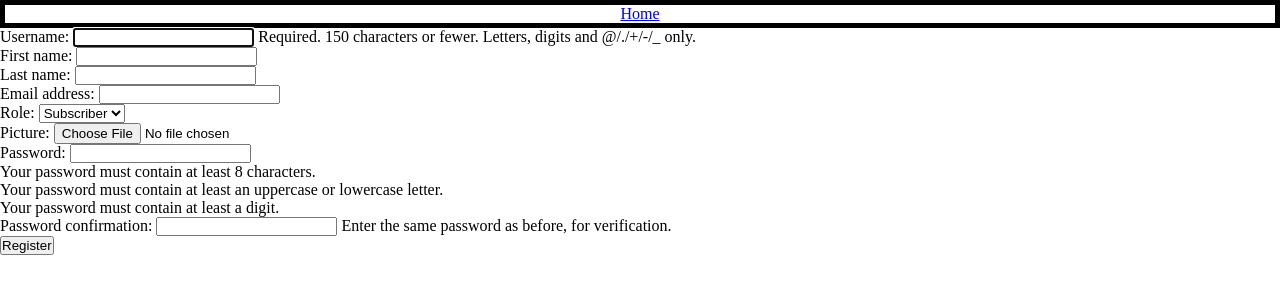
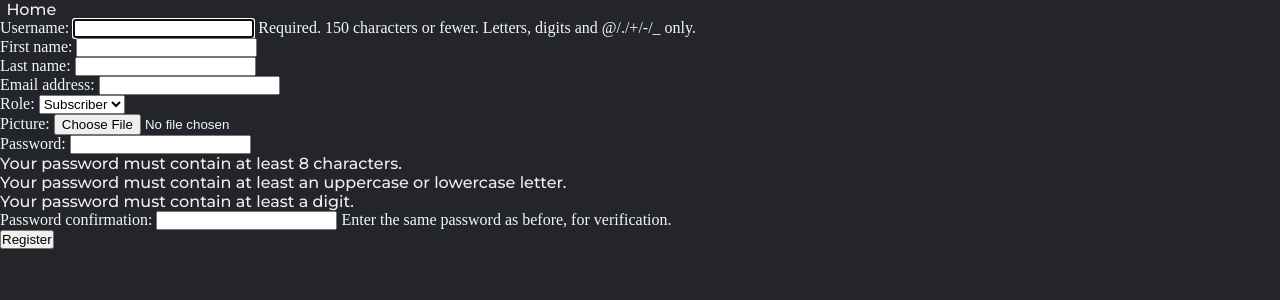
Before and after one commit to MagicRodri/fotoblog, a Django app: page /accounts/signup/ in a window 1280 px wide. Shown: the top 300 px of the page. Run offline with Django 4.2, Linux system fonts and the light colour scheme; parts of the project's set-up code (start-up, migrations or seed data) failed here and were passed over.

Commit message:
Stylised nav bar

```diff
--- a/static/base.css
+++ /dev/null
@@ -1,18 +0,0 @@
-html{
-    box-sizing: border-box;
-    margin: 0;
-    padding: 0;
-}
-
-*, *::after,*::before{
-    box-sizing: inherit;
-    margin: inherit;
-    padding: inherit;
-}
-
-nav ul {
-    border: 5px solid black;
-    list-style: none;
-    display: flex;
-    justify-content: space-around;
-}
--- /dev/null
+++ b/static/base/base.css
@@ -0,0 +1,42 @@
+@import url('https://fonts.googleapis.com/css2?family=Montserrat:wght@500&display=swap');
+
+html{
+    box-sizing: border-box;
+    margin: 0;
+    padding: 0;
+    background-color: #24252A;
+    color: aliceblue;
+}
+
+*, *::after,*::before{
+    box-sizing: inherit;
+    margin: inherit;
+    padding: inherit;
+}
+
+li , a {
+    text-decoration: none;
+    color: #edf0f1;
+    font-family: Montserrat , 'sans-serif';
+    font-weight: 500;
+    font-size: 16px;
+}
+
+nav ul {
+    list-style: none;
+    display: flex;
+    justify-content: flex-start;
+}
+
+nav ul li{
+    display: inline-block;
+    padding: 0 0.2em;
+}
+
+nav a{
+    transition: all 0.3s ease 0;
+}
+
+nav a:hover{
+    color: #0088a9;
+}
--- a/templates/base.html
+++ b/templates/base.html
@@ -6,11 +6,11 @@
     <meta charset="UTF-8">
     <meta http-equiv="X-UA-Compatible" content="IE=edge">
     <meta name="viewport" content="width=device-width, initial-scale=1.0">
-    <link rel="stylesheet" href={% static 'base.css' %}>
+    <link rel="stylesheet" href={% static 'base/base.css' %}>
     <title>Fotoblog</title>
 </head>
 <body>
-
+    <header>
         <nav>
             <ul>
                 <li><a href={% url 'home-view' %}>Home</a>  </li>
@@ -26,6 +26,8 @@
             </ul>
         </nav>
 
+    </header>
+
 
     {% block content %}
 
```
Also changed, not shown: static/base/logo.jpg (added), static/base/logo.svg (added). Lines whose indentation alone changed are shown as unchanged.
